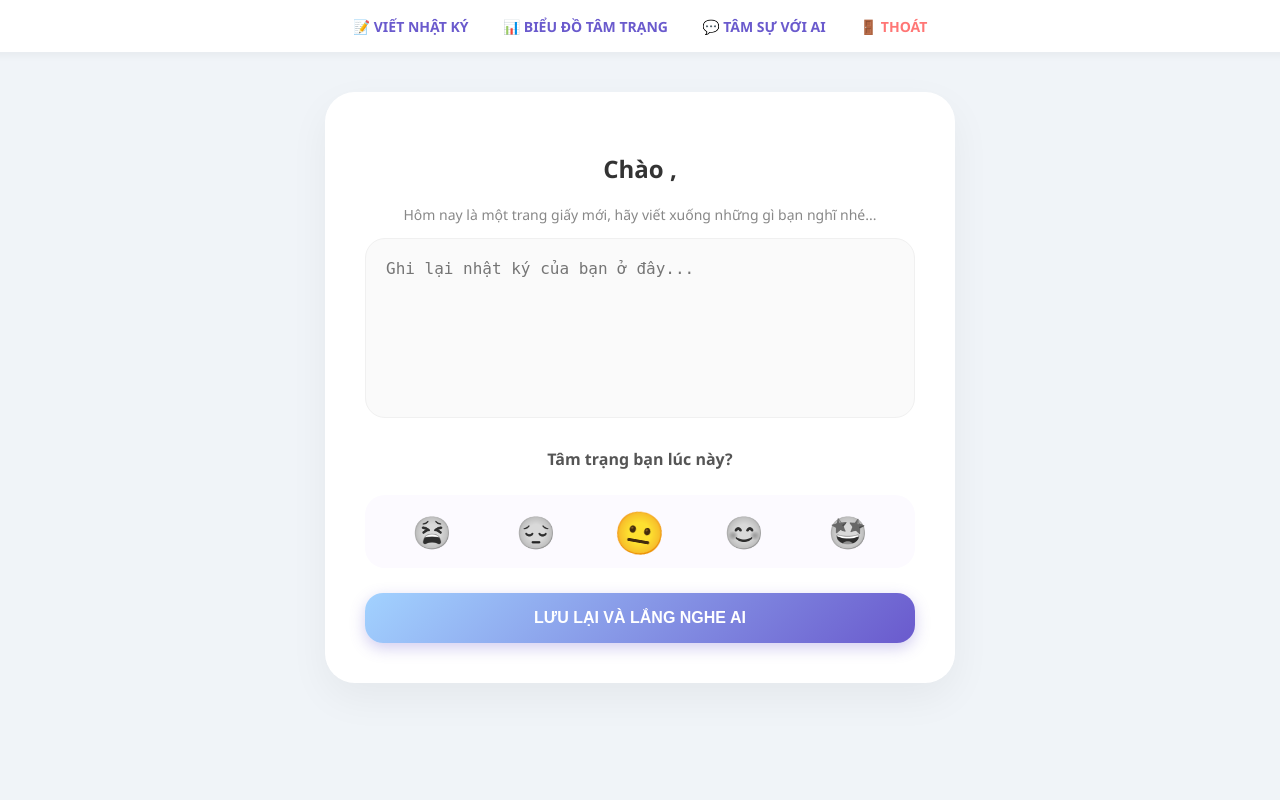
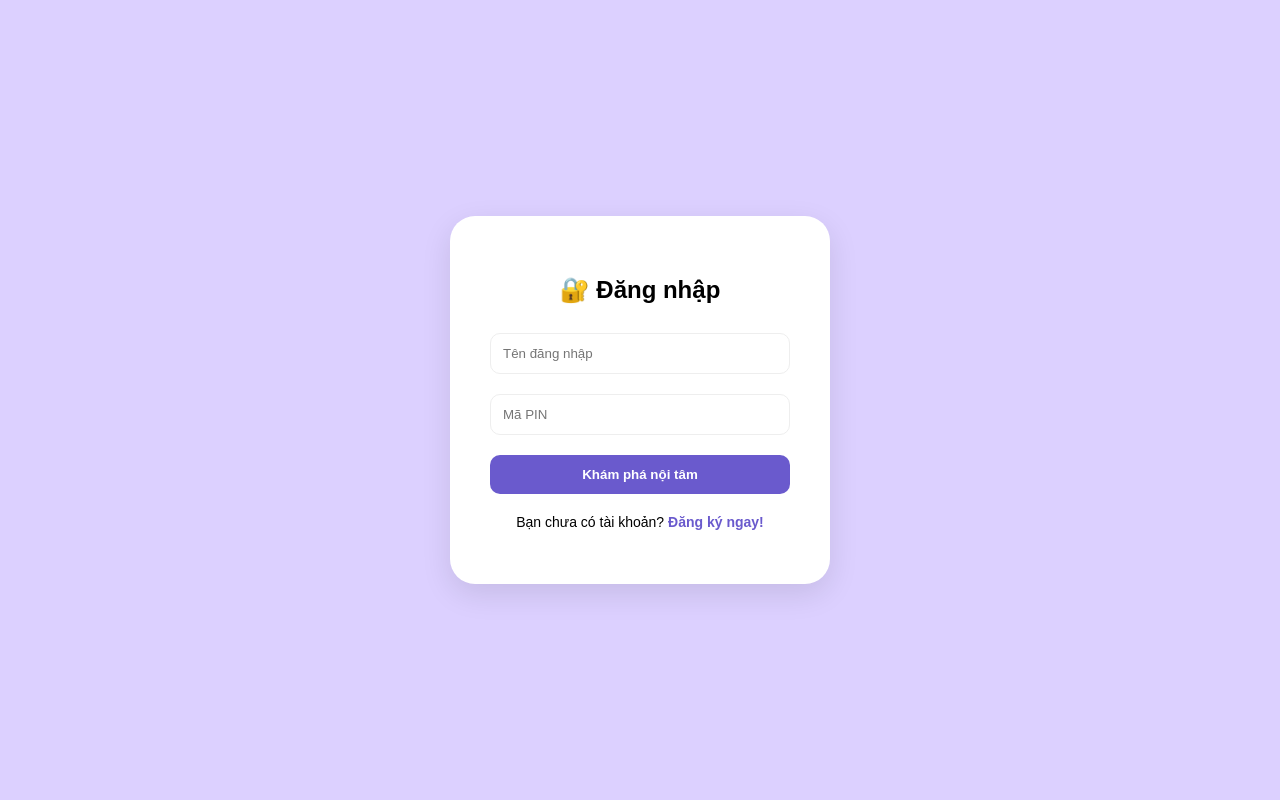
Before and after one commit to calmnote2026-blip/CalmNote, a Flask app: page /login in a window 1280 px wide. Run offline with Flask 3, Linux system fonts and the light colour scheme.

Commit message:
login.html

```diff
--- a/templates/login.html
+++ b/templates/login.html
@@ -2,74 +2,23 @@
 <html>
 <head>
     <meta charset="UTF-8">
-    <title>CalmNote - Góc Riêng Tư</title>
-    <link rel="stylesheet" href="https://cdnjs.cloudflare.com/ajax/libs/animate.css/4.1.1/animate.min.css"/>
+    <title>Đăng nhập - CalmNote</title>
     <style>
-        :root { --main-purple: #6a5acd; --soft-blue: #a2d2ff; }
-        body { background: #f0f4f8; font-family: 'Segoe UI', sans-serif; margin: 0; display: flex; flex-direction: column; align-items: center; }
-        .nav { background: white; width: 100%; padding: 15px; text-align: center; box-shadow: 0 2px 10px rgba(0,0,0,0.05); }
-        .nav a { margin: 0 15px; text-decoration: none; color: var(--main-purple); font-weight: bold; font-size: 14px; transition: 0.3s; }
-        .nav a:hover { color: var(--soft-blue); }
-
-        .main-card { background: white; margin: 40px auto; padding: 40px; border-radius: 30px; width: 90%; max-width: 550px; box-shadow: 0 15px 40px rgba(0,0,0,0.05); text-align: center; }
-        textarea { width: 100%; height: 180px; border-radius: 20px; border: 1px solid #f0f0f0; background: #fafafa; padding: 20px; box-sizing: border-box; font-size: 16px; outline: none; transition: 0.3s; resize: none; }
-        textarea:focus { border-color: var(--soft-blue); background: white; }
-
-        .mood-box { display: flex; justify-content: space-around; margin: 25px 0; background: #fcfaff; padding: 15px; border-radius: 20px; }
-        .mood-btn { font-size: 32px; cursor: pointer; filter: grayscale(100%); transition: 0.4s; }
-        .mood-btn:hover, .mood-btn.active { filter: grayscale(0%); transform: scale(1.3) rotate(10deg); }
-
-        .btn-submit { background: linear-gradient(135deg, var(--soft-blue), var(--main-purple)); color: white; border: none; padding: 16px; border-radius: 18px; width: 100%; font-weight: bold; font-size: 16px; cursor: pointer; box-shadow: 0 5px 15px rgba(106, 90, 205, 0.3); transition: 0.3s; }
-        .btn-submit:hover { transform: translateY(-3px); box-shadow: 0 8px 20px rgba(106, 90, 205, 0.4); }
-
-        .ai-feedback { background: #f4f0ff; color: #4b3d8e; padding: 25px; border-radius: 20px; margin-bottom: 25px; line-height: 1.7; border-left: 6px solid var(--main-purple); text-align: left; position: relative; }
-        .ai-feedback::before { content: "AI Động Viên:"; font-weight: bold; display: block; margin-bottom: 8px; font-size: 12px; color: var(--main-purple); text-transform: uppercase; }
+        body { background: #dcd0ff; font-family: sans-serif; height: 100vh; display: flex; align-items: center; justify-content: center; margin: 0; }
+        .card { background: white; padding: 40px; border-radius: 25px; width: 300px; text-align: center; box-shadow: 0 10px 30px rgba(0,0,0,0.1); }
+        input { width: 100%; padding: 12px; margin: 10px 0; border-radius: 10px; border: 1px solid #eee; box-sizing: border-box; }
+        button { width: 100%; padding: 12px; border-radius: 10px; border: none; background: #6a5acd; color: white; cursor: pointer; font-weight: bold; margin-top: 10px; }
     </style>
 </head>
-<body class="animate__animated animate__fadeIn">
-    <div class="nav animate__animated animate__slideInDown">
-        <a href="/">📝 VIẾT NHẬT KÝ</a>
-        <a href="/dashboard">📊 BIỂU ĐỒ TÂM TRẠNG</a>
-        <a href="/ai-chat">💬 TÂM SỰ VỚI AI</a>
-        <a href="/logout" style="color: #ff7675;">🚪 THOÁT</a>
+<body>
+    <div class="card">
+        <h2>🔐 Đăng nhập</h2>
+        <form method="post">
+            <input type="text" name="username" placeholder="Tên đăng nhập" required>
+            <input type="password" name="pin" placeholder="Mã PIN" required>
+            <button type="submit">Khám phá nội tâm</button>
+        </form>
+        <p style="font-size: 14px; margin-top: 20px;">Bạn chưa có tài khoản? <a href="/register" style="color:#6a5acd; text-decoration:none; font-weight:bold;">Đăng ký ngay!</a></p>
     </div>
-
-    <div class="main-card animate__animated animate__zoomIn">
-        <h2 style="color: #333;">Chào {{ user }},</h2>
-        <p style="color: #888; font-size: 14px;">Hôm nay là một trang giấy mới, hãy viết xuống những gì bạn nghĩ nhé...</p>
-
-        {% if feedback %}
-        <div class="ai-feedback animate__animated animate__fadeInUp">
-            {{ feedback }}
-        </div>
-        {% endif %}
-
-        <form action="/save" method="post" id="noteForm">
-            <textarea name="content" id="diaryContent" placeholder="Ghi lại nhật ký của bạn ở đây..." required></textarea>
-
-            <p style="font-weight: bold; margin-top: 25px; color: #555;">Tâm trạng bạn lúc này?</p>
-            <div class="mood-box">
-                <span class="mood-btn" onclick="selectMood(1, this)" title="Rất tệ">😫</span>
-                <span class="mood-btn" onclick="selectMood(2, this)" title="Hơi buồn">😔</span>
-                <span class="mood-btn active" onclick="selectMood(3, this)" style="filter: grayscale(0%);" title="Bình thường">😐</span>
-                <span class="mood-btn" onclick="selectMood(4, this)" title="Khá tốt">😊</span>
-                <span class="mood-btn" onclick="selectMood(5, this)" title="Tuyệt vời">🤩</span>
-            </div>
-            <input type="hidden" name="mood" id="moodInput" value="3">
-
-            <button type="submit" class="btn-submit">LƯU LẠI VÀ LẮNG NGHE AI</button>
-        </form>
-    </div>
-
-    <script>
-        function selectMood(val, element) {
-            document.getElementById('moodInput').value = val;
-            let btns = document.querySelectorAll('.mood-btn');
-            btns.forEach(b => b.classList.remove('active'));
-            btns.forEach(b => b.style.filter = "grayscale(100%)");
-            element.classList.add('active');
-            element.style.filter = "grayscale(0%)";
-        }
-    </script>
 </body>
 </html>
```
